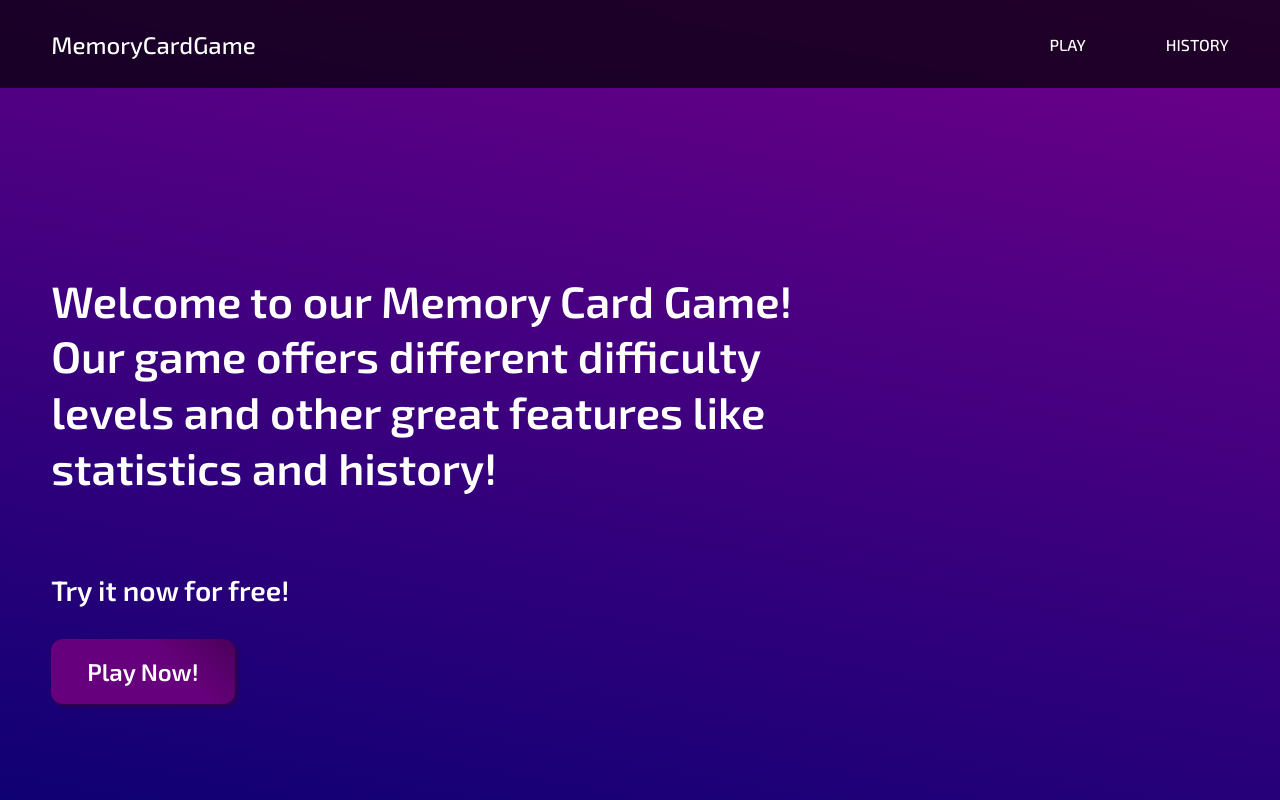
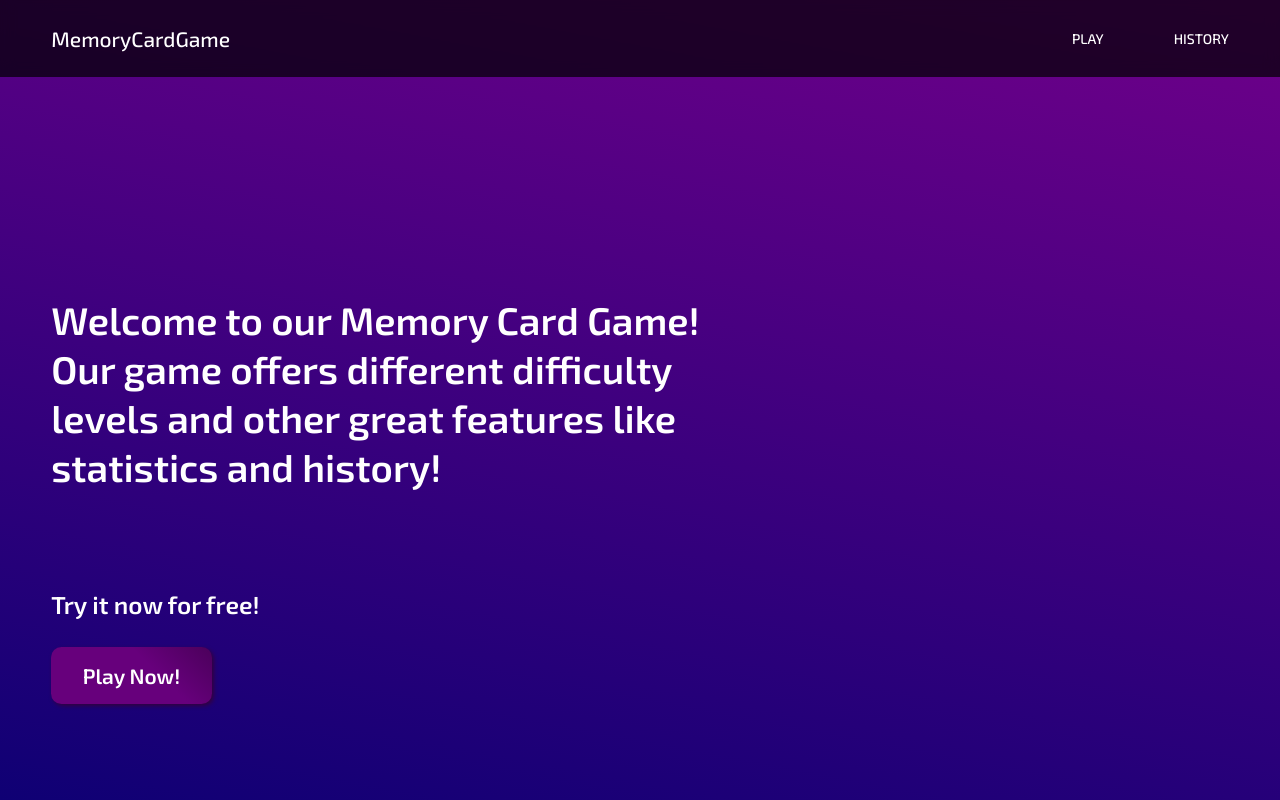
Before and after one commit to AdamPilak/react-memory-card-game, a React (Vite) app: page / in a window 1280 px wide. Built offline with nearby package versions, Linux system fonts and the light colour scheme.

Commit message:
home page fix

```diff
--- a/src/index.scss
+++ b/src/index.scss
@@ -42,7 +42,7 @@ html {
     font-size: 14px;
   }
 
-  @media (min-width: 1280px) {
+  @media (min-width: 1536px) {
     font-size: 16px;
   }
 }
@@ -204,9 +204,9 @@ nav {
   }
 
   @media (min-width: 1280px) {
-    h1 {
-      width: 800px;
-    }
+    // h1 {
+    //   width: 800px;
+    // }
   }
 
   @media (min-width: 1536px) {
```
